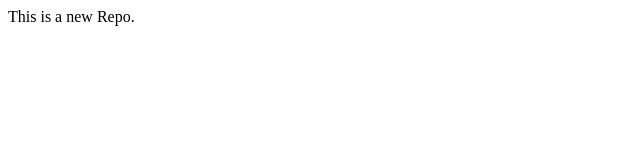
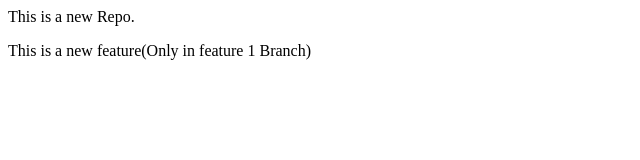
Before and after one commit to Dev127/localrepo, a plain HTML site: page index.html in a window 1280 px wide. Shown: the whole page, without its empty margins (0-640 px from the left). Drawn offline with Linux system fonts and the light colour scheme.

Commit message:
Add new feature

```diff
--- a/index.html
+++ b/index.html
@@ -1 +1,2 @@
 <p>This is a new Repo.</p>
+<p>This is a new feature(Only in feature 1 Branch)</p>
```
